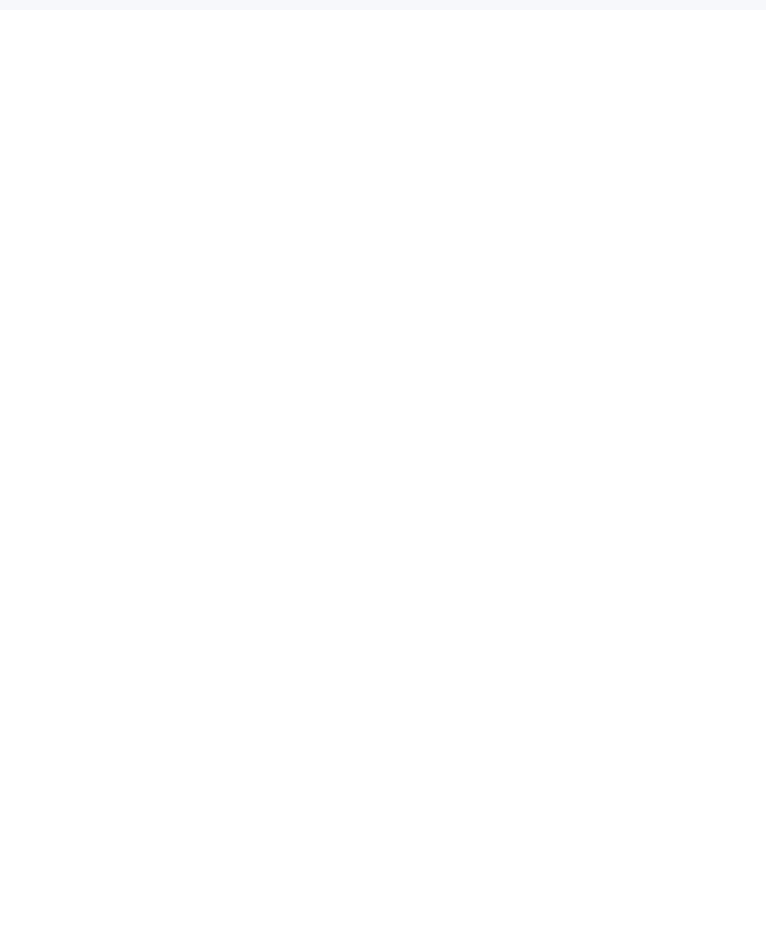
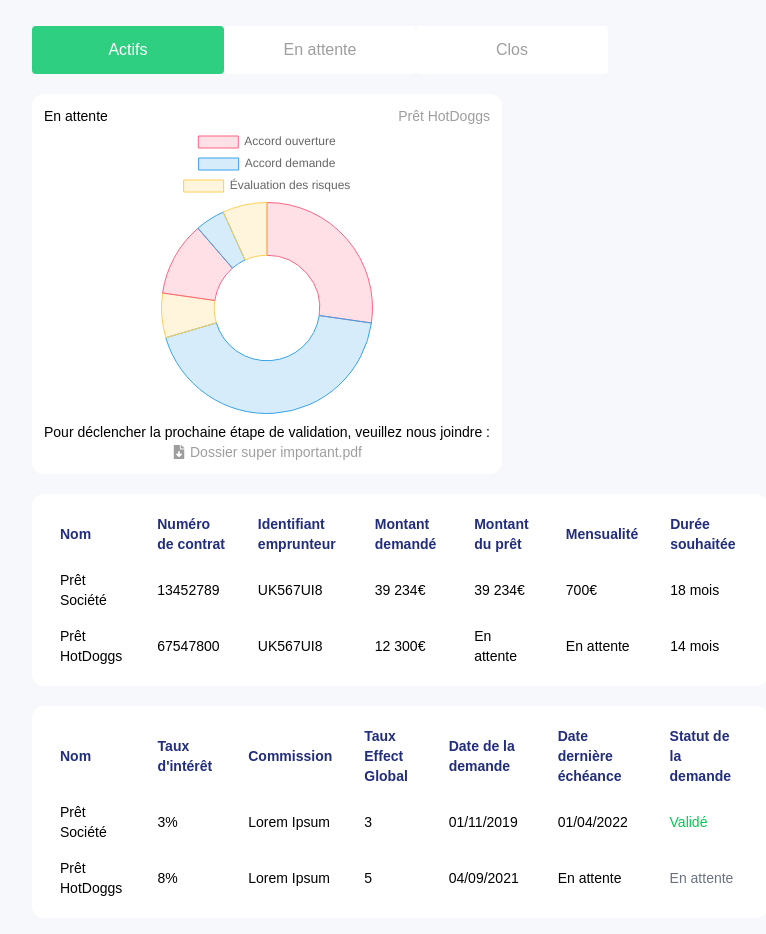
Before and after one commit to huhulacolle/test-tx-studio, a Next.js app: page /dashboard in a window 1280 px wide. Shown: the part 1110-2044 px from the top of the page, without its empty margins (432-1198 px from the left). Before the commit the page ends 1120 px from the top, so only its background shows below. Built offline with nearby package versions, Linux system fonts and the light colour scheme.

Commit message:
transaction

```diff
--- a/src/app/dashboard/page.tsx
+++ b/src/app/dashboard/page.tsx
@@ -7,6 +7,7 @@ import SelectScreen from "../enum/SelectScreen";
 import { useState } from "react";
 import Account from "@/components/pages/dashboard/Account";
 import InfoFinance from "@/components/pages/dashboard/InfoFinance";
+import Transaction from "@/components/pages/dashboard/Transaction";
 
 export default function DashboardPage() {
   const [Screen, setScreen] = useState(SelectScreen.PRET);
@@ -44,6 +45,7 @@ export default function DashboardPage() {
         <div className="flex flex-col gap-11">
           <Account />
           <InfoFinance />
+          <Transaction />
         </div>
       ) : (
         <div></div>
--- /dev/null
+++ b/src/components/pages/dashboard/Transaction.tsx
@@ -0,0 +1,210 @@
+"use client";
+
+import CardWhite from "@/components/ui/CardWhite";
+import Tabs from "@/components/ui/Tabs";
+import { useState } from "react";
+import ScrollContainer from "react-indiana-drag-scroll";
+import { Chart as ChartJS, ArcElement, Tooltip, Legend } from "chart.js";
+import { Doughnut } from "react-chartjs-2";
+import { FaFileDownload } from "react-icons/fa";
+
+const tabs = ["Actifs", "En attente", "Clos"];
+
+const loans = [
+  {
+    name: "Prêt Société",
+    contractNumber: "13452789",
+    borrowerId: "UK567UI8",
+    requestedAmount: "39 234€",
+    loanAmount: "39 234€",
+    monthlyPayment: "700€",
+    desiredDuration: "18 mois",
+  },
+  {
+    name: "Prêt HotDoggs",
+    contractNumber: "67547800",
+    borrowerId: "UK567UI8",
+    requestedAmount: "12 300€",
+    loanAmount: "En attente",
+    monthlyPayment: "En attente",
+    desiredDuration: "14 mois",
+  },
+];
+
+const loan2 = [
+  {
+    name: "Prêt Société",
+    interestRate: "3%",
+    commission: "Lorem Ipsum",
+    globalRate: "3",
+    requestDate: "01/11/2019",
+    lastDueDate: "01/04/2022",
+    status: "Validé",
+  },
+  {
+    name: "Prêt HotDoggs",
+    interestRate: "8%",
+    commission: "Lorem Ipsum",
+    globalRate: "5",
+    requestDate: "04/09/2021",
+    lastDueDate: "En attente",
+    status: "En attente",
+  },
+];
+
+ChartJS.register(ArcElement, Tooltip, Legend);
+
+export const data = {
+  labels: ["Accord ouverture", "Accord demande", "Évaluation des risques"],
+  datasets: [
+    {
+      label: "# of Votes",
+      data: [12, 19, 3, 5, 2, 3],
+      backgroundColor: [
+        "rgba(255, 99, 132, 0.2)",
+        "rgba(54, 162, 235, 0.2)",
+        "rgba(255, 206, 86, 0.2)",
+      ],
+      borderColor: [
+        "rgba(255, 99, 132, 1)",
+        "rgba(54, 162, 235, 1)",
+        "rgba(255, 206, 86, 1)",
+      ],
+      borderWidth: 1,
+    },
+  ],
+};
+
+export default function Transaction() {
+  const [Screen, setScreen] = useState(0);
+
+  return (
+    <div className="flex flex-col gap-5">
+      <div className="text-2xl font-bold">Transactions</div>
+      <Tabs funct={setScreen} selected={Screen} name={tabs} green />
+      <ScrollContainer className="cursor-grab focus:cursor-grabbing flex md:gap-10 gap-5 flex-nowrap">
+        <CardWhite>
+          <div className="flex flex-col items-center">
+            <div className="flex justify-between w-full">
+              <div className="text-sm">En attente</div>
+              <div className="text-sm text-liqtrade-grey">Prêt HotDoggs</div>
+            </div>
+            <div className="md:w-72 w-52 h-auto">
+              <Doughnut data={data} />
+            </div>
+            <div className="text-sm mt-2">
+              Pour déclencher la prochaine étape de validation, veuillez nous
+              joindre :
+            </div>
+            <div className="flex items-center gap-1 text-liqtrade-grey text-sm">
+              <FaFileDownload />
+              <div>Dossier super important.pdf</div>
+            </div>
+          </div>
+        </CardWhite>
+      </ScrollContainer>
+      <ScrollContainer className="cursor-grab focus:cursor-grabbing flex gap-5">
+        <CardWhite>
+          <table className="table-auto border-collapse md:text-sm text-xs text-left">
+            <thead className="">
+              <tr className="text-liqtrade-blue">
+                <th className="md:px-4 md:py-2 px-2 py-1">Nom</th>
+                <th className="md:px-4 md:py-2 px-2 py-1">Numéro de contrat</th>
+                <th className="md:px-4 md:py-2 px-2 py-1">
+                  Identifiant emprunteur
+                </th>
+                <th className="md:px-4 md:py-2 px-2 py-1">Montant demandé</th>
+                <th className="md:px-4 md:py-2 px-2 py-1">Montant du prêt</th>
+                <th className="md:px-4 md:py-2 px-2 py-1">Mensualité</th>
+                <th className="md:px-4 md:py-2 px-2 py-1">Durée souhaitée</th>
+              </tr>
+            </thead>
+            <tbody>
+              {loans.map((loan, index) => (
+                <tr key={index}>
+                  <td className="md:px-4 md:py-2 px-2 py-1">{loan.name}</td>
+                  <td className="md:px-4 md:py-2 px-2 py-1">
+                    {loan.contractNumber}
+                  </td>
+                  <td className="md:px-4 md:py-2 px-2 py-1">
+                    {loan.borrowerId}
+                  </td>
+                  <td className="md:px-4 md:py-2 px-2 py-1">
+                    {loan.requestedAmount}
+                  </td>
+                  <td className="md:px-4 md:py-2 px-2 py-1">
+                    {loan.loanAmount}
+                  </td>
+                  <td className="md:px-4 md:py-2 px-2 py-1">
+                    {loan.monthlyPayment}
+                  </td>
+                  <td className="md:px-4 md:py-2 px-2 py-1">
+                    {loan.desiredDuration}
+                  </td>
+                </tr>
+              ))}
+            </tbody>
+          </table>
+        </CardWhite>
+      </ScrollContainer>
+      <ScrollContainer className="cursor-grab focus:cursor-grabbing flex gap-5">
+        <CardWhite>
+          <table className="table-auto border-collapse md:text-sm text-xs text-left">
+            <thead className="">
+              <tr className="text-liqtrade-blue">
+                <th className="md:px-4 md:py-2 px-2 py-1">Nom</th>
+                <th className="md:px-4 md:py-2 px-2 py-1">
+                  Taux d&apos;intérêt
+                </th>
+                <th className="md:px-4 md:py-2 px-2 py-1">Commission</th>
+                <th className="md:px-4 md:py-2 px-2 py-1">
+                  Taux Effect Global
+                </th>
+                <th className="md:px-4 md:py-2 px-2 py-1">
+                  Date de la demande
+                </th>
+                <th className="md:px-4 md:py-2 px-2 py-1">
+                  Date dernière échéance
+                </th>
+                <th className="md:px-4 md:py-2 px-2 py-1">
+                  Statut de la demande
+                </th>
+              </tr>
+            </thead>
+            <tbody>
+              {loan2.map((loan2, index) => (
+                <tr key={index}>
+                  <td className="md:px-4 md:py-2 px-2 py-1">{loan2.name}</td>
+                  <td className="md:px-4 md:py-2 px-2 py-1">
+                    {loan2.interestRate}
+                  </td>
+                  <td className="md:px-4 md:py-2 px-2 py-1">
+                    {loan2.commission}
+                  </td>
+                  <td className="md:px-4 md:py-2 px-2 py-1">
+                    {loan2.globalRate}
+                  </td>
+                  <td className="md:px-4 md:py-2 px-2 py-1">
+                    {loan2.requestDate}
+                  </td>
+                  <td className="md:px-4 md:py-2 px-2 py-1">
+                    {loan2.lastDueDate}
+                  </td>
+                  <td
+                    className={`md:px-4 md:py-2 px-2 py-1 ${
+                      loan2.status === "Validé"
+                        ? "text-green-500"
+                        : "text-gray-500"
+                    }`}
+                  >
+                    {loan2.status}
+                  </td>
+                </tr>
+              ))}
+            </tbody>
+          </table>
+        </CardWhite>
+      </ScrollContainer>
+    </div>
+  );
+}
--- a/src/components/ui/Tabs.tsx
+++ b/src/components/ui/Tabs.tsx
@@ -4,10 +4,12 @@ export default function Tabs({
   name,
   funct,
   selected,
+  green = false,
 }: {
   name: string[];
   funct: (screen: number) => void;
   selected: number;
+  green?: boolean;
 }) {
   return (
     <div className="flex items-center">
@@ -15,9 +17,9 @@ export default function Tabs({
         <button
           key={i}
           onClick={() => funct(i)}
-          className={`md:h-12 md:w-48 md:text-base h-8 w-30 text-sm rounded-sm cursor-pointer  ${
+          className={`md:h-12 md:w-48 md:text-base h-8 w-30 text-sm rounded-sm cursor-pointer ${
             selected == i
-              ? "bg-[#D0D4F8] text-liqtrade-blue"
+              ? green ? "bg-liqtrade-green text-white" : "bg-[#D0D4F8] text-liqtrade-blue"
               : "bg-white text-[#9E9E9E]"
           }`}
         >
```
